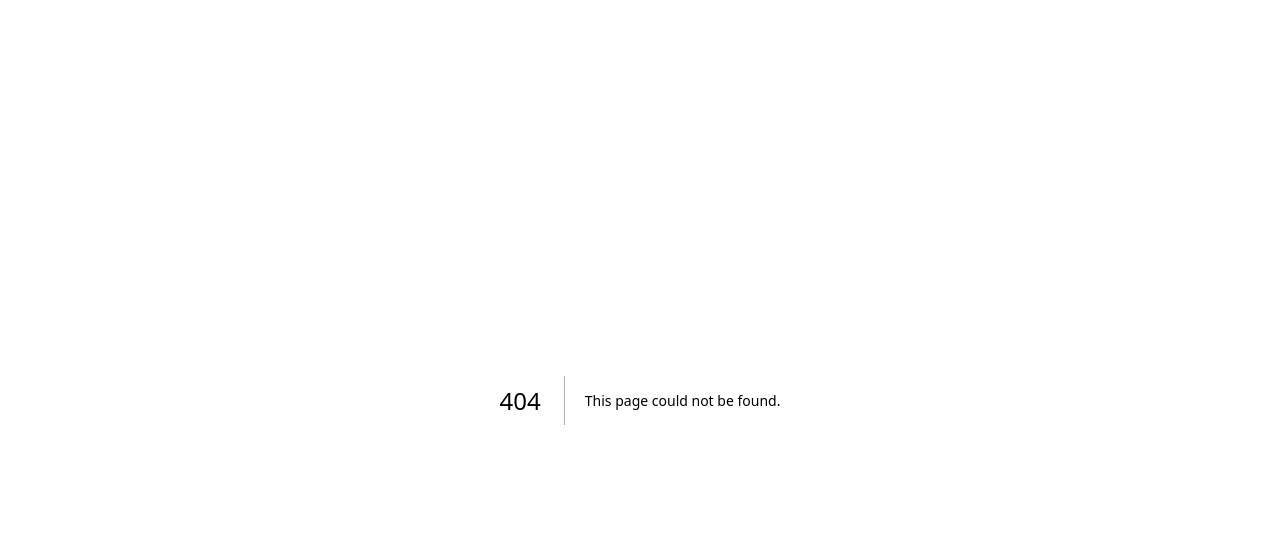
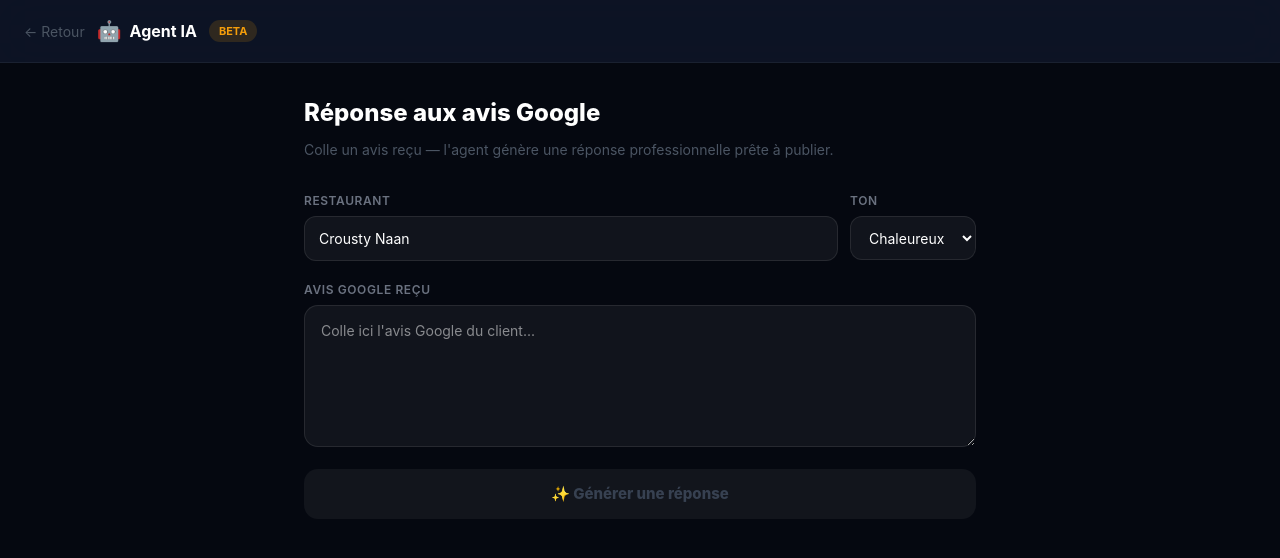
Before and after one commit to benzzklsaas/EatUp, a Next.js app: page /dashboard/agent in a window 1280 px wide. Before the commit this address had no page. Shown: the top 558 px of the page. Built offline with nearby package versions, Linux system fonts and the light colour scheme.

Commit message:
feat: agent IA - réponse aux avis Google

```diff
--- /dev/null
+++ b/app/api/agent/route.ts
@@ -0,0 +1,44 @@
+import { NextRequest, NextResponse } from 'next/server'
+import Anthropic from '@anthropic-ai/sdk'
+
+const client = new Anthropic({ apiKey: process.env.ANTHROPIC_API_KEY })
+
+export async function POST(req: NextRequest) {
+  const { review, restaurantName, tone } = await req.json()
+
+  if (!review?.trim()) {
+    return NextResponse.json({ error: 'Avis manquant' }, { status: 400 })
+  }
+
+  const toneGuide = tone === 'formal'
+    ? 'professionnel et courtois'
+    : tone === 'friendly'
+    ? 'chaleureux, humain et proche du client'
+    : 'professionnel mais accessible'
+
+  const message = await client.messages.create({
+    model: 'claude-sonnet-4-6',
+    max_tokens: 400,
+    messages: [
+      {
+        role: 'user',
+        content: `Tu es le gérant du restaurant "${restaurantName}". Tu dois répondre à cet avis Google de façon ${toneGuide}.
+
+La réponse doit :
+- Être courte (3-5 phrases max)
+- Remercier si l'avis est positif, ou reconnaître le problème si négatif
+- Inviter à revenir
+- Ne jamais être générique ou robotique
+- Être directement utilisable sans modification
+
+Avis reçu :
+"${review}"
+
+Réponds uniquement avec la réponse à publier, sans explication ni guillemets.`,
+      },
+    ],
+  })
+
+  const response = (message.content[0] as any).text
+  return NextResponse.json({ response })
+}
--- /dev/null
+++ b/app/dashboard/agent/page.tsx
@@ -0,0 +1,120 @@
+'use client'
+
+import { useState } from 'react'
+import { useRouter } from 'next/navigation'
+
+export default function AgentPage() {
+  const router = useRouter()
+  const [review, setReview] = useState('')
+  const [restaurantName, setRestaurantName] = useState('Crousty Naan')
+  const [tone, setTone] = useState('friendly')
+  const [response, setResponse] = useState('')
+  const [loading, setLoading] = useState(false)
+  const [copied, setCopied] = useState(false)
+
+  async function generate() {
+    if (!review.trim()) return
+    setLoading(true)
+    setResponse('')
+    setCopied(false)
+
+    const res = await fetch('/api/agent', {
+      method: 'POST',
+      headers: { 'Content-Type': 'application/json' },
+      body: JSON.stringify({ review, restaurantName, tone }),
+    })
+    const data = await res.json()
+    setResponse(data.response || data.error || 'Erreur inconnue')
+    setLoading(false)
+  }
+
+  function copy() {
+    navigator.clipboard.writeText(response)
+    setCopied(true)
+    setTimeout(() => setCopied(false), 2000)
+  }
+
+  return (
+    <div style={{ minHeight: '100vh', background: '#050810', fontFamily: '-apple-system, BlinkMacSystemFont, "Segoe UI", sans-serif' }}>
+
+      <header style={{ display: 'flex', alignItems: 'center', gap: 12, padding: '16px 24px', background: 'rgba(15,23,42,0.8)', backdropFilter: 'blur(20px)', borderBottom: '1px solid rgba(255,255,255,0.06)', position: 'sticky', top: 0, zIndex: 50 }}>
+        <button onClick={() => router.push('/dashboard')} style={{ color: '#4b5563', background: 'none', border: 'none', cursor: 'pointer', fontSize: 14 }}>← Retour</button>
+        <div style={{ display: 'flex', alignItems: 'center', gap: 8 }}>
+          <span style={{ fontSize: 20 }}>🤖</span>
+          <p style={{ fontSize: 16, fontWeight: 700, color: 'white', margin: 0 }}>Agent IA</p>
+        </div>
+        <span style={{ fontSize: 11, padding: '3px 10px', borderRadius: 100, background: 'rgba(245,158,11,0.15)', color: '#f59e0b', fontWeight: 700 }}>BETA</span>
+      </header>
+
+      <main style={{ padding: '32px 24px', maxWidth: 720, margin: '0 auto' }}>
+
+        {/* Intro */}
+        <div style={{ marginBottom: 32 }}>
+          <h1 style={{ color: 'white', fontWeight: 800, fontSize: 24, margin: '0 0 8px' }}>Réponse aux avis Google</h1>
+          <p style={{ color: '#4b5563', fontSize: 14, margin: 0 }}>Colle un avis reçu — l'agent génère une réponse professionnelle prête à publier.</p>
+        </div>
+
+        {/* Config */}
+        <div style={{ display: 'flex', gap: 12, marginBottom: 20 }}>
+          <div style={{ flex: 1 }}>
+            <label style={{ display: 'block', fontSize: 12, fontWeight: 600, color: '#6b7280', marginBottom: 6, textTransform: 'uppercase', letterSpacing: '0.05em' }}>Restaurant</label>
+            <input
+              value={restaurantName}
+              onChange={e => setRestaurantName(e.target.value)}
+              style={{ width: '100%', borderRadius: 12, padding: '11px 14px', fontSize: 14, background: 'rgba(255,255,255,0.05)', border: '1px solid rgba(255,255,255,0.09)', color: 'white', outline: 'none', boxSizing: 'border-box' }}
+            />
+          </div>
+          <div>
+            <label style={{ display: 'block', fontSize: 12, fontWeight: 600, color: '#6b7280', marginBottom: 6, textTransform: 'uppercase', letterSpacing: '0.05em' }}>Ton</label>
+            <select
+              value={tone}
+              onChange={e => setTone(e.target.value)}
+              style={{ height: 44, borderRadius: 12, padding: '0 14px', fontSize: 14, background: 'rgba(255,255,255,0.05)', border: '1px solid rgba(255,255,255,0.09)', color: 'white', outline: 'none', cursor: 'pointer' }}
+            >
+              <option value="friendly">Chaleureux</option>
+              <option value="neutral">Neutre</option>
+              <option value="formal">Formel</option>
+            </select>
+          </div>
+        </div>
+
+        {/* Avis input */}
+        <div style={{ marginBottom: 16 }}>
+          <label style={{ display: 'block', fontSize: 12, fontWeight: 600, color: '#6b7280', marginBottom: 6, textTransform: 'uppercase', letterSpacing: '0.05em' }}>Avis Google reçu</label>
+          <textarea
+            value={review}
+            onChange={e => setReview(e.target.value)}
+            placeholder="Colle ici l'avis Google du client..."
+            rows={5}
+            style={{ width: '100%', borderRadius: 14, padding: '14px 16px', fontSize: 14, background: 'rgba(255,255,255,0.05)', border: '1px solid rgba(255,255,255,0.09)', color: 'white', outline: 'none', resize: 'vertical', lineHeight: 1.6, boxSizing: 'border-box', fontFamily: 'inherit' }}
+          />
+        </div>
+
+        {/* Bouton */}
+        <button
+          onClick={generate}
+          disabled={loading || !review.trim()}
+          style={{ width: '100%', padding: '14px', borderRadius: 14, border: 'none', cursor: loading || !review.trim() ? 'default' : 'pointer', background: loading || !review.trim() ? 'rgba(255,255,255,0.05)' : 'linear-gradient(135deg,#6366f1,#8b5cf6)', color: loading || !review.trim() ? '#374151' : 'white', fontWeight: 800, fontSize: 15, transition: 'all 0.2s', boxShadow: loading || !review.trim() ? 'none' : '0 6px 24px rgba(99,102,241,0.4)', marginBottom: 24 }}
+        >
+          {loading ? '✨ Génération en cours...' : '✨ Générer une réponse'}
+        </button>
+
+        {/* Réponse générée */}
+        {response && (
+          <div style={{ borderRadius: 16, padding: '20px 22px', background: 'linear-gradient(145deg, rgba(99,102,241,0.08), rgba(139,92,246,0.05))', border: '1.5px solid rgba(99,102,241,0.2)' }}>
+            <div style={{ display: 'flex', alignItems: 'center', justifyContent: 'space-between', marginBottom: 14 }}>
+              <p style={{ color: '#818cf8', fontWeight: 700, fontSize: 13, margin: 0, textTransform: 'uppercase', letterSpacing: '0.05em' }}>✨ Réponse générée</p>
+              <button
+                onClick={copy}
+                style={{ padding: '6px 16px', borderRadius: 8, border: 'none', cursor: 'pointer', background: copied ? 'rgba(74,222,128,0.15)' : 'rgba(99,102,241,0.2)', color: copied ? '#4ade80' : '#818cf8', fontWeight: 700, fontSize: 12, transition: 'all 0.2s' }}
+              >
+                {copied ? '✓ Copié !' : 'Copier'}
+              </button>
+            </div>
+            <p style={{ color: '#e2e8f0', fontSize: 15, lineHeight: 1.7, margin: 0, whiteSpace: 'pre-wrap' }}>{response}</p>
+          </div>
+        )}
+      </main>
+    </div>
+  )
+}
--- a/package.json
+++ b/package.json
@@ -9,6 +9,7 @@
     "lint": "eslint"
   },
   "dependencies": {
+    "@anthropic-ai/sdk": "^0.110.0",
     "@supabase/ssr": "^0.12.0",
     "@supabase/supabase-js": "^2.108.2",
     "next": "16.2.9",
```
Also changed, not shown: 1 other file (tests, documents, lock files or other folders).
